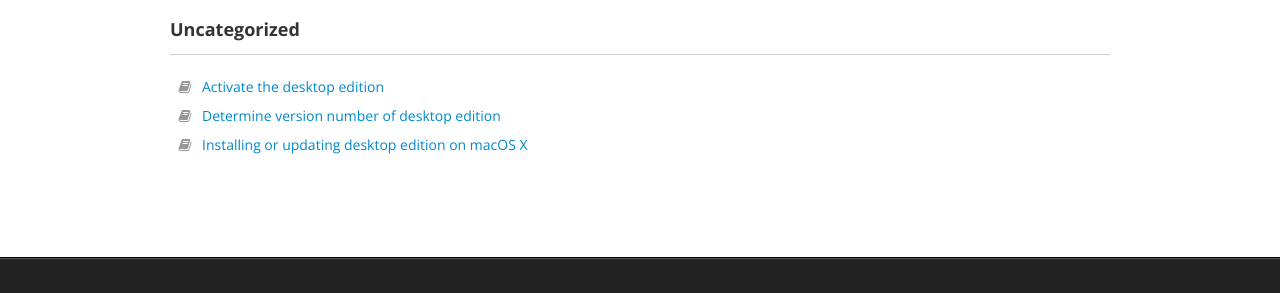
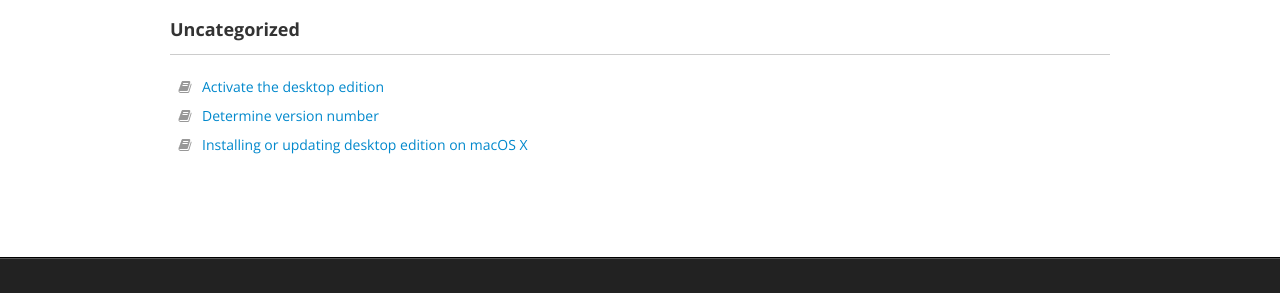
Before and after one commit to 3etechinns/www.manager.io, a Jekyll site: the page built from guides/index.html, in a window 1280 px wide and 900 px high, scrolled down 14412 px. Shown: the part 290-583 px from the top of the window. Built offline with Jekyll 4.4.1, drawn with Linux system fonts in a browser that asks for light colours; nearby versions of some CDN libraries; comment, search, counter and statistics services are not loaded.

Commit message:
Guide update

```diff
--- a/_guides/10396.html
+++ b/_guides/10396.html
@@ -1,6 +1,6 @@
 ---
 layout: guide
-title: Determine version number of desktop edition
+title: Determine version number
 tags: support
 ---
 {% raw %}
@@ -8,4 +8,8 @@ tags: support
 <p><img src="https://discourse-cdn-sjc1.com/business2/uploads/manager1/original/2X/d/d74f24aaac8af69f0603937ee599cfc3c42ef2cc.png" alt="06 AM" width="524" height="46"></p>
 <p><strong><i class="fa fa-hand-o-right" style="margin-right: 10px; color: #999; font-size: 18px; padding-top: 5px"></i></strong></p>
 <p><img src="https://discourse-cdn-sjc1.com/business2/uploads/manager1/original/2X/3/348f06b3f105acc446aafc10b119fad6efb454b3.png"></p>
+<table style="background-color: #F2F9FF; border-radius: 10px; margin-bottom: 20px"><tr><td style="font-size: 48px; opacity: 0.25; padding: 20px; padding-top: 15px; padding-right: 0px; vertical-align: top"><i class="fa fa-info-circle"></i></td><td style="padding: 20px">
+<p><strong>Note</strong><br>
+The top menu bar does not show for restricted users of server and cloud edition users.</p>
+</td></tr></table>
 {% endraw %}
```
